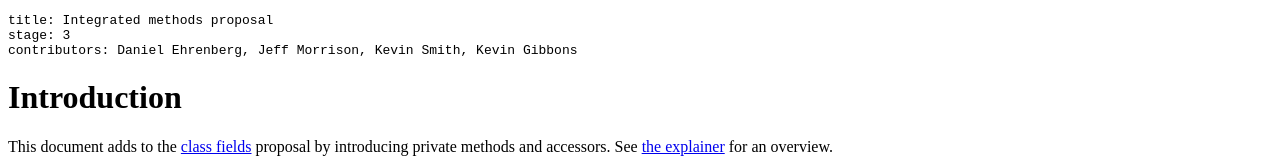
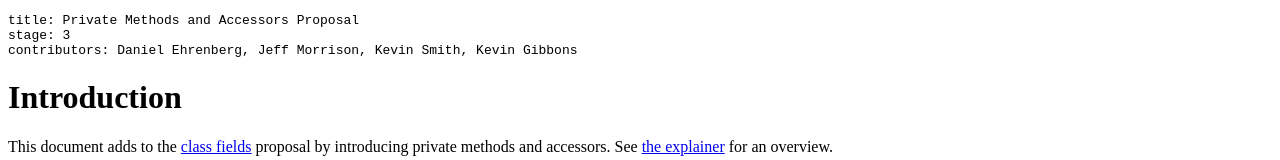
Before and after one commit to tc39/proposal-private-methods, a website: page spec.html in a window 1280 px wide. Shown: the top 160 px of the page. Drawn offline with Linux system fonts and the light colour scheme.

Commit message:
"Integrated methods proposal" => "Private Methods and Accessors Proposal"

```diff
--- a/spec.html
+++ b/spec.html
@@ -1,7 +1,7 @@
 <!doctype html>
 <meta charset="utf8">
 <pre class=metadata>
-title: Integrated methods proposal
+title: Private Methods and Accessors Proposal
 stage: 3
 contributors: Daniel Ehrenberg, Jeff Morrison, Kevin Smith, Kevin Gibbons
 </pre>
```
